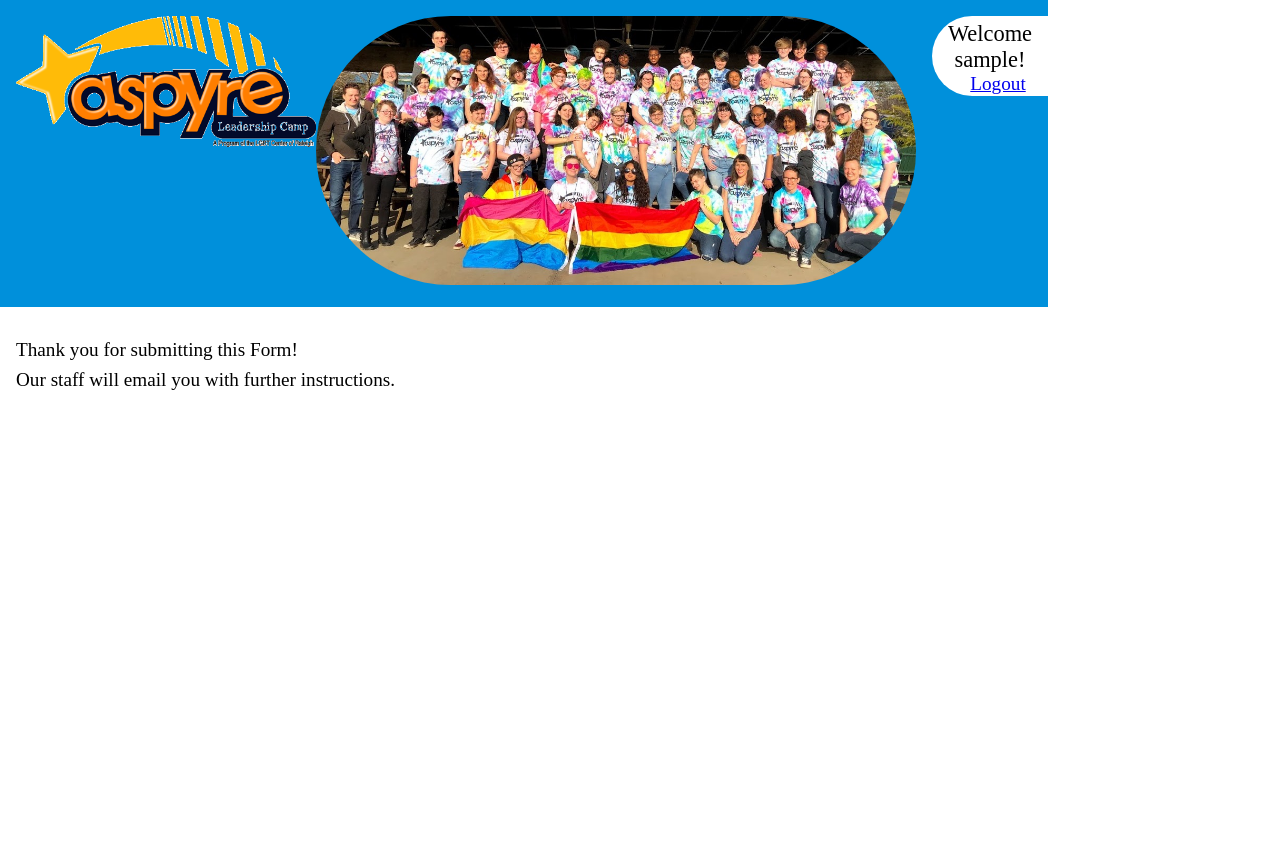
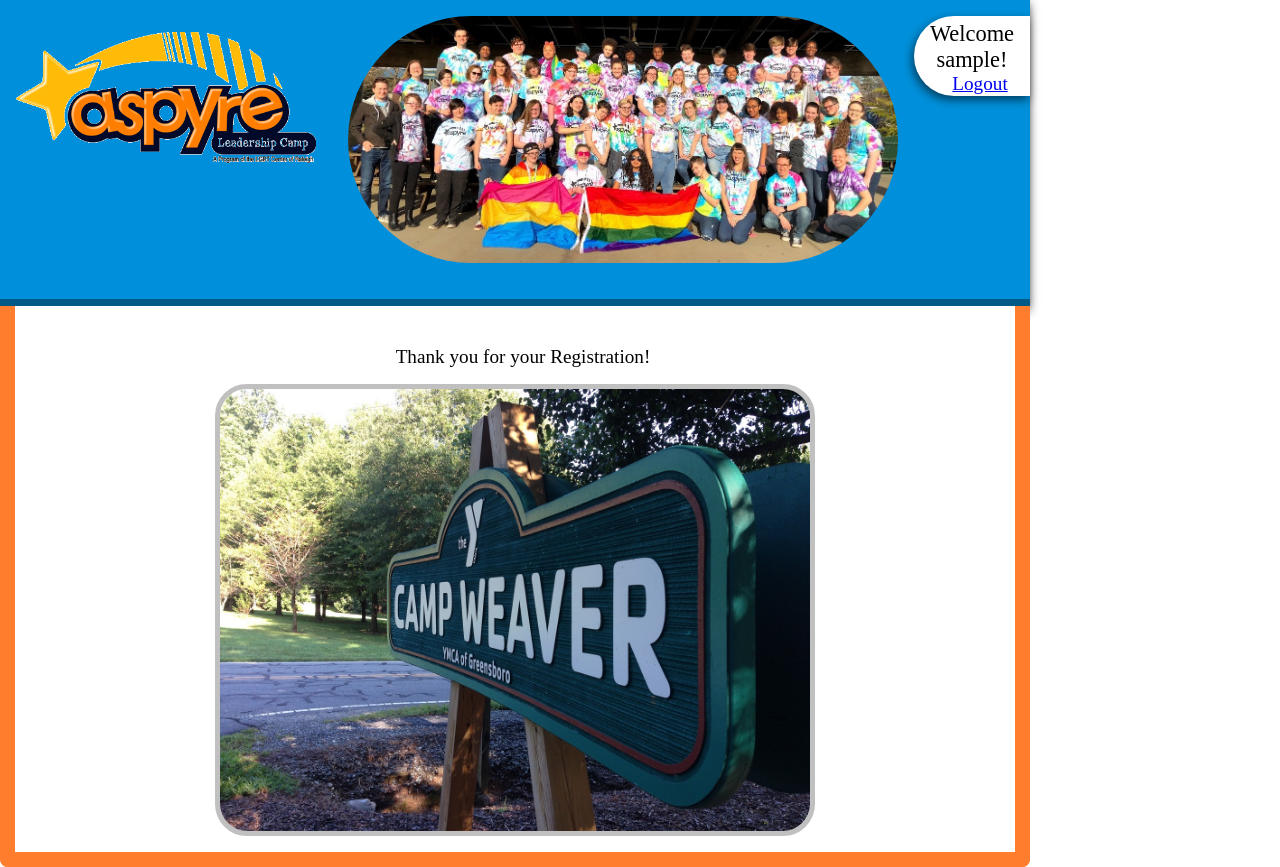
Before and after one commit to Team-Allies/camp-aspyre, a Django app: page /ASPYRE-Scholarship-submitted/ in a window 1280 px wide. Before the commit the page ends 390 px from the top, so only its background shows below. Run offline with Django 3.2, Linux system fonts and the light colour scheme; the visitor is signed in with stand-in values (Sample User, id 1).

Commit message:
More CSS refining: Added images to x form submitted templates

```diff
--- a/core/static/css/base.css
+++ b/core/static/css/base.css
@@ -5,6 +5,7 @@
 }
 
 body {
+  width: 100%;
   height: 100%;
   width: fit-content;
 }
@@ -18,8 +19,9 @@
   justify-content: space-evenly;
   width: 100%;
   height: auto;
-  background-color: rgb(0, 144, 219);
-  padding-bottom: 0.5rem;
+  background-color: #0090db;
+  padding-bottom: 0rem;
+  border-bottom: 15px ridge #0090db;
 }
 
 .aspyre_logo_container_ifLoggedOut {
@@ -81,9 +83,20 @@
   display: flex;
   flex-direction: row;
   justify-content: space-evenly;
+  width: 100%;
   height: auto;
   background-color: rgb(0, 144, 219);
   padding-bottom: 0.5rem;
+  border-bottom: 15px ridge #0090db;
+  box-shadow: -2px 4px 10px rgb(0, 0, 0);
+}
+
+.logo_image_wrapper_ifLoggedIn {
+  width: auto;
+  margin-top: 1rem;
+  margin-left: 0rem;
+  margin-right: auto;
+  margin-bottom: auto;
 }
 
 .aspyre_logo_container_ifLoggedIn {
@@ -91,22 +104,26 @@
   display: flex;
   flex-direction: row;
   justify-content: space-evenly;
-  width: 100%;
   padding-top: 1rem;
   padding-left: 1rem;
   padding-right: 1rem;
-  padding-bottom: 0.6rem;
+  padding-bottom: 1rem;
 }
 
 .aspyre_logo_ifLoggedIn {
   /* background-color: blueviolet; */
   width: 300px;
+  margin-right: 1rem;
 }
 
 .aspyre_students_image_ifLoggedIn {
   /* background-color: brown; */
-  width: 600px;
-  border-radius: 200rem;
+  width: 550px;
+  margin-left: 1rem;
+  border-top-left-radius: 20rem;
+  border-top-right-radius: 20rem;
+  border-bottom-left-radius: 20rem;
+  border-bottom-right-radius: 20rem;
 }
 
 .login_container_ifLoggedIn {
@@ -124,6 +141,7 @@
   margin-left: auto;
   margin-right: 0rem;
   margin-bottom: auto;
+  box-shadow: -2px 4px 10px rgba(0, 0, 0, 0.568);
 }
 
 .login_title_ifLoggedIn {
--- a/core/static/css/camper_form.css
+++ b/core/static/css/camper_form.css
@@ -18,6 +18,12 @@
 h5,
 h6 {
   font-weight: 400;
+}
+
+body {
+  width: 100%;
+  height: 100%;
+  width: fit-content;
 }
 
 
@@ -56,50 +62,24 @@
 }
 
 
-/*======================| FAST-TRAVEL |====================*/
-
-
-/* Delete this later, Used for template travel during development */
-
-.toDelete {
-  display: flex;
-  flex-direction: row;
-  justify-content: space-between;
-  position: relative;
-  z-index: 2;
-}
-
-.toDelete .leftButton {
-  margin-left: 1rem;
-  margin-right: auto;
-}
-
-.toDelete .rightButton {
-  margin-left: auto;
-  margin-right: 1rem;
-}
-
-.toDelete button {
-  font-size: 1.5rem;
-  padding-top: 0.2rem;
-  padding-left: 0.5rem;
-  padding-right: 0.5rem;
-  padding-bottom: 0.2rem;
-}
-
-
 /*======================| MAIN-CONTENT |====================*/
 
 
 /*|=====| Wrapper that consumes everything |=====|*/
 
 .main_content_wrapper {
+  background-color: white;
+  border-bottom-left-radius: 0.5rem;
+  border-bottom-right-radius: 0.5rem;
   background-position: center;
   display: flex;
   flex-direction: column;
   justify-content: center;
   height: 100%;
   padding-bottom: 1rem;
+  border-left: 15px solid #ff7d2c;
+  border-right: 15px solid #ff7d2c;
+  border-bottom: 15px solid #ff7d2c;
 }
 
 
@@ -458,3 +438,23 @@
   margin-left: 1rem;
   margin-bottom: auto;
 }
+
+.submitted_image_container {
+  display: flex;
+  justify-content: center;
+  margin-top: 1rem;
+  padding: 0rem;
+}
+
+.submitted_image {
+  border-radius: 2rem;
+  border: 5px solid #c0c0c0;
+}
+
+.scholarshipImage {
+  width: 600px;
+}
+
+.medicalFormImage {
+  width: 500px;
+}
--- a/core/templates/base.html
+++ b/core/templates/base.html
@@ -31,6 +31,7 @@
         <a href="{% url 'auth_login' %}">Login/Register</a>
       </div>
     </div>
+  </div>
   {% else %}
   <header id="top_of_page" class="base_header_ifLoggedIn">
     <div class="aspyre_logo_container_ifLoggedIn">
@@ -50,6 +51,7 @@
       <a class="logout_link" href="{% url 'auth_logout' %}">Logout</a>
     </div>
   </header>
+
   {% endif %}
   {% block content %}
 
--- a/core/templates/core/scholarship_form_submitted.html
+++ b/core/templates/core/scholarship_form_submitted.html
@@ -3,9 +3,13 @@
 
 {% block content %}
 
+  <div class="main_content_wrapper">
     <div class="text_field">
-        <p class="hint_text">Thank you for submitting this Form!</p>
-        <p class="hint_text">Our staff will email you with further instructions.</p>
+      <p class="hint_text text-center">Thank you for your Registration!</p>
     </div>
+    <div class="submitted_image_container">
+      <img class="scholarshipImage submitted_image" src="{% static '/assets/campWeaverSign.jpeg' %}">
+    </div>
+  </div>
 
 {% endblock %}
```
Also changed, not shown: core/templates/core/camper_medical_form_submitted.html (+6 -2 lines), core/templates/core/camper_registration_submitted.html (+6 -2 lines), core/templates/core/camper_scholarship_form_submitted.html (+9 -1 lines). Lines whose indentation alone changed are shown as unchanged.
